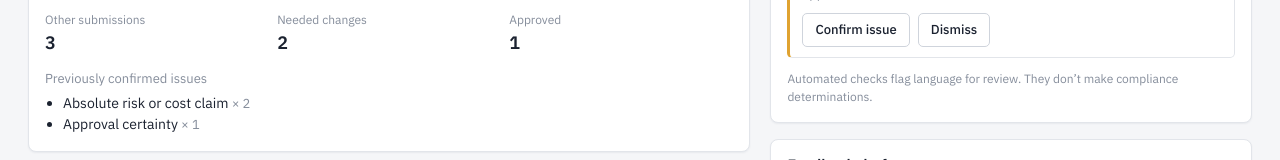
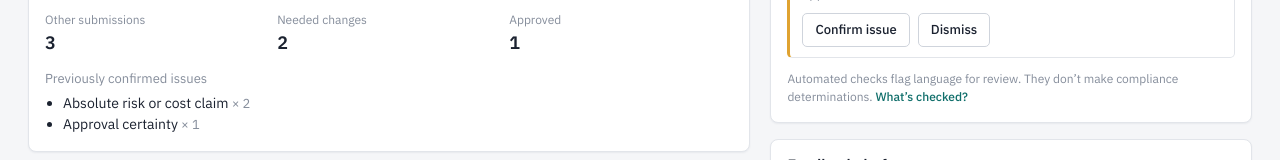
Before and after one commit to lucie-batista/clearpath-compliance-review, a React (Vite) app: page /review/s-1001 in a window 1280 px wide. Shown: the part 789-949 px from the top of the page. Built offline with nearby package versions, Linux system fonts and the light colour scheme.

Commit message:
Add automated checks explainer

```diff
--- a/src/index.css
+++ b/src/index.css
@@ -486,12 +486,6 @@ button:disabled {
   justify-content: space-between;
   gap: 12px;
   margin-bottom: 12px;
-}
-
-.panel-footnote {
-  margin: 12px 0 0;
-  font-size: 12px;
-  color: var(--text-subtle);
 }
 
 .button-row {
@@ -1475,3 +1469,47 @@ p.destination {
   background: var(--red-soft);
   border-color: #f2c4c4;
 }
+
+/* ---------- What's checked ---------- */
+.checks-info {
+  margin-top: 12px;
+  font-size: 12px;
+  color: var(--text-subtle);
+}
+
+.checks-info summary {
+  cursor: pointer;
+  list-style: none;
+}
+
+.checks-info summary::-webkit-details-marker {
+  display: none;
+}
+
+.checks-info-link {
+  color: var(--accent);
+  font-weight: 500;
+  white-space: nowrap;
+}
+
+.checks-info[open] .checks-info-link {
+  text-decoration: underline;
+}
+
+.checks-info ul {
+  margin: 10px 0 8px;
+  padding-left: 16px;
+  display: flex;
+  flex-direction: column;
+  gap: 6px;
+  color: var(--text-muted);
+}
+
+.checks-info strong {
+  color: var(--text);
+  font-weight: 600;
+}
+
+.checks-info p {
+  margin: 0;
+}
--- a/src/views/reviewer/workspace/IssuesPanel.tsx
+++ b/src/views/reviewer/workspace/IssuesPanel.tsx
@@ -72,9 +72,23 @@ export function IssuesPanel({ submission, activeKey, onSelect }: Props) {
         findings.length > 0 && <ul className="issue-list">{findings.map(card)}</ul>
       )}
 
-      <p className="panel-footnote">
-        Automated checks flag language for review. They don’t make compliance determinations.
-      </p>
+      <details className="checks-info">
+        <summary>
+          Automated checks flag language for review. They don’t make compliance determinations.{' '}
+          <span className="checks-info-link">What’s checked?</span>
+        </summary>
+        <ul>
+          {Object.values(CHECK_RULES).map((rule) => (
+            <li key={rule.id}>
+              <strong>{rule.label}.</strong> {rule.explanation}
+            </li>
+          ))}
+        </ul>
+        <p>
+          This is an illustrative ClearPath policy checklist, not a complete or legally authoritative rule set. Each
+          flag is a prompt for your judgment.
+        </p>
+      </details>
     </section>
   )
 }
```
